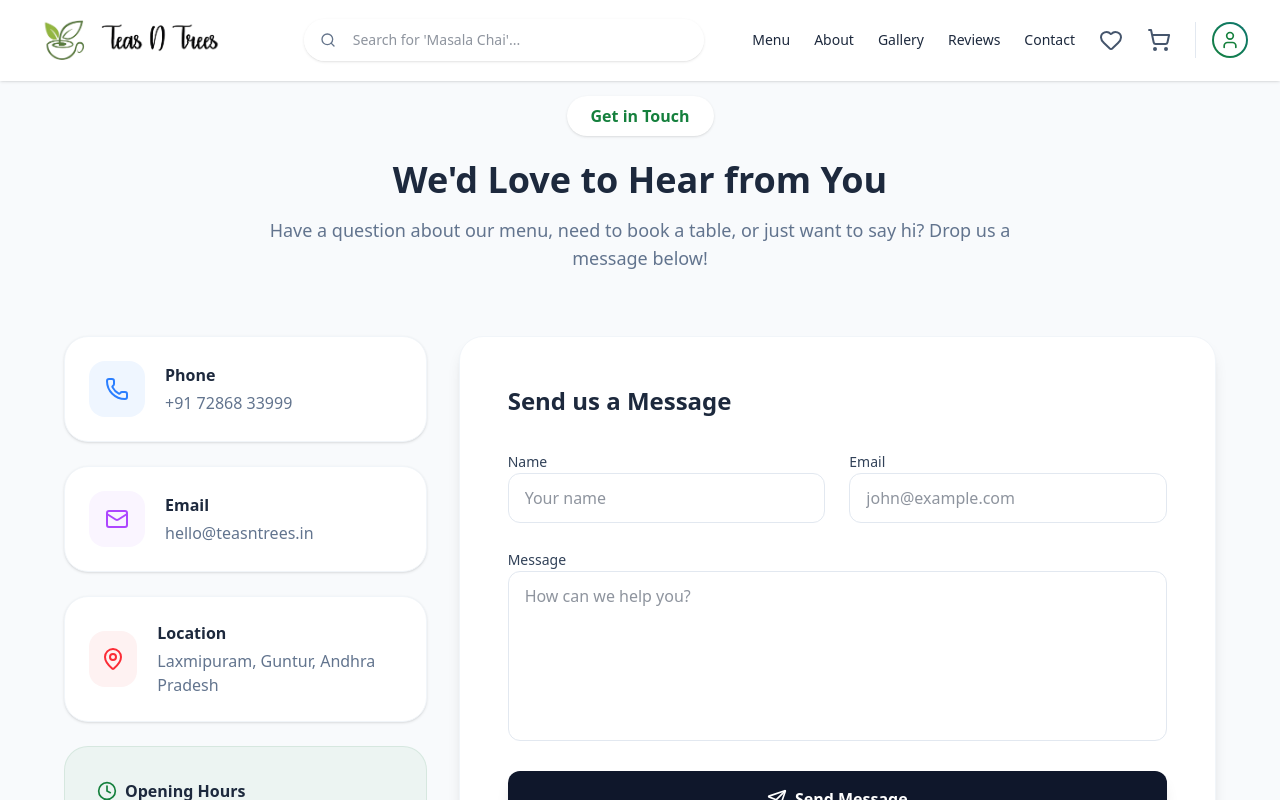
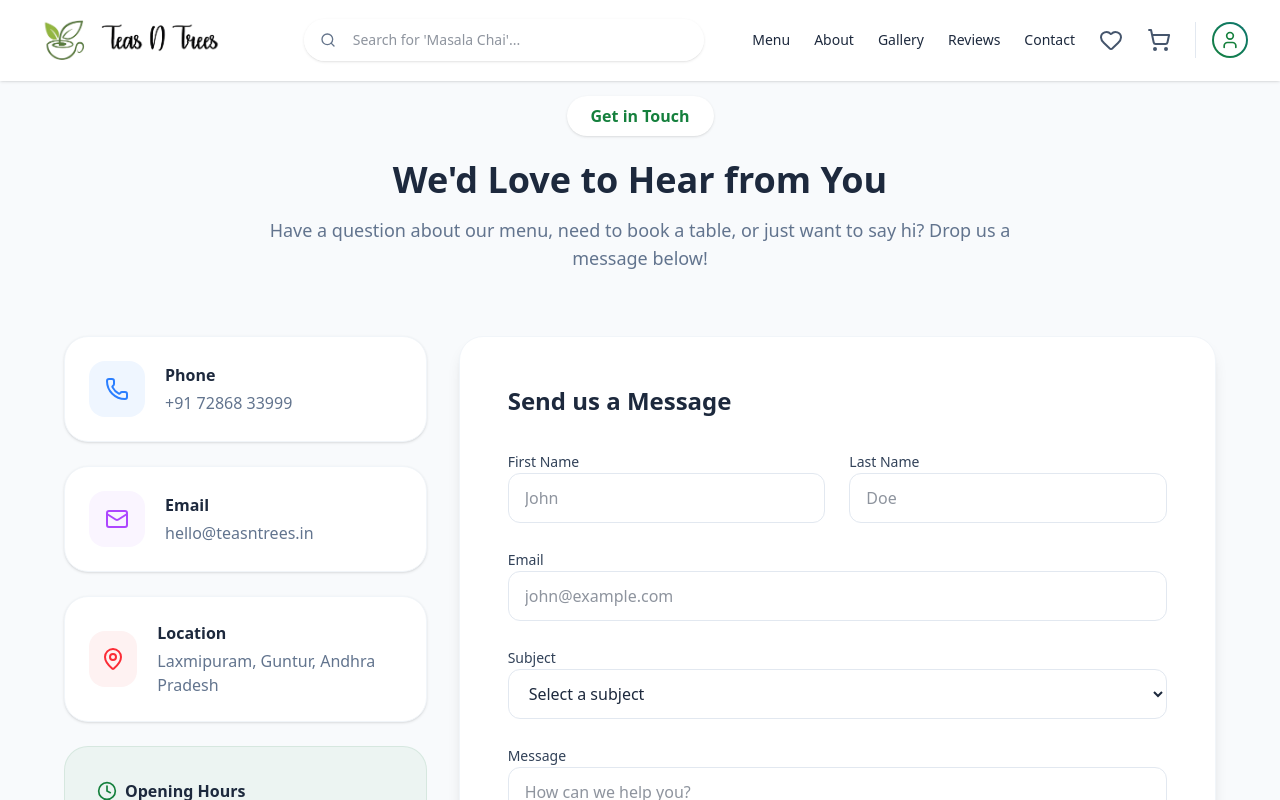
Before and after one commit to manueninfotech/tnt-lh-customer, a React (Vite) app: page /contact in a window 1280 px wide. Shown: the top 800 px of the page. Built offline with nearby package versions, Linux system fonts and the light colour scheme; no server answers.

Commit message:
feat: implement dynamic contact form with backend integration and admin panel messages management

```diff
--- a/src/pages/ContactPage.jsx
+++ b/src/pages/ContactPage.jsx
@@ -1,15 +1,20 @@
 import React, { useState, useEffect } from 'react';
 import { motion } from 'framer-motion';
-import { Phone, Mail, MapPin, Send, Clock, Instagram, Facebook, Twitter, Loader2 } from 'lucide-react';
+import { Phone, Mail, MapPin, Send, Loader2, Instagram, Facebook, Twitter, Clock } from 'lucide-react';
+import contactService from '../services/contactService';
 import settingsService from '../services/settingsService';
 
 const ContactPage = () => {
     const [formData, setFormData] = useState({
-        name: '',
+        firstName: '',
+        lastName: '',
         email: '',
+        subject: '',
         message: ''
     });
     const [isSubmitted, setIsSubmitted] = useState(false);
+    const [isSubmitting, setIsSubmitting] = useState(false);
+    const [error, setError] = useState('');
     const [settings, setSettings] = useState(null);
     const [isLoading, setIsLoading] = useState(true);
 
@@ -29,13 +34,22 @@ const ContactPage = () => {
         fetchSettings();
     }, []);
 
-    const handleSubmit = (e) => {
+    const handleSubmit = async (e) => {
         e.preventDefault();
-        // Simulate form submission
-        setTimeout(() => {
+        setIsSubmitting(true);
+        setError('');
+
+        try {
+            const res = await contactService.submitContactForm(formData);
+            if (res.success) {
                 setIsSubmitted(true);
-            setFormData({ name: '', email: '', message: '' });
-        }, 1000);
+                setFormData({ firstName: '', lastName: '', email: '', subject: '', message: '' });
+            }
+        } catch (err) {
+            setError(err || 'Failed to send message. Please try again.');
+        } finally {
+            setIsSubmitting(false);
+        }
     };
 
     const contactInfo = [
@@ -199,20 +213,36 @@ const ContactPage = () => {
 
                                 <div className="grid grid-cols-1 md:grid-cols-2 gap-6">
                                     <div className="space-y-2">
-                                        <label className="text-sm font-medium text-slate-700">Name</label>
+                                        <label htmlFor="firstName" className="text-sm font-medium text-slate-700">First Name</label>
                                         <input
                                             type="text"
+                                            id="firstName"
                                             required
                                             className="w-full px-4 py-3 rounded-xl border border-slate-200 focus:border-cafe-emerald focus:ring-2 focus:ring-cafe-emerald/20 transition-all outline-none"
-                                            placeholder="Your name"
-                                            value={formData.name}
-                                            onChange={(e) => setFormData({ ...formData, name: e.target.value })}
+                                            placeholder="John"
+                                            value={formData.firstName}
+                                            onChange={(e) => setFormData({ ...formData, firstName: e.target.value })}
                                         />
                                     </div>
                                     <div className="space-y-2">
-                                        <label className="text-sm font-medium text-slate-700">Email</label>
+                                        <label htmlFor="lastName" className="text-sm font-medium text-slate-700">Last Name</label>
+                                        <input
+                                            type="text"
+                                            id="lastName"
+                                            required
+                                            className="w-full px-4 py-3 rounded-xl border border-slate-200 focus:border-cafe-emerald focus:ring-2 focus:ring-cafe-emerald/20 transition-all outline-none"
+                                            placeholder="Doe"
+                                            value={formData.lastName}
+                                            onChange={(e) => setFormData({ ...formData, lastName: e.target.value })}
+                                        />
+                                    </div>
+                                </div>
+
+                                <div className="space-y-2">
+                                    <label htmlFor="email" className="text-sm font-medium text-slate-700">Email</label>
                                     <input
                                         type="email"
+                                        id="email"
                                         required
                                         className="w-full px-4 py-3 rounded-xl border border-slate-200 focus:border-cafe-emerald focus:ring-2 focus:ring-cafe-emerald/20 transition-all outline-none"
                                         placeholder="john@example.com"
@@ -220,11 +250,30 @@ const ContactPage = () => {
                                         onChange={(e) => setFormData({ ...formData, email: e.target.value })}
                                     />
                                 </div>
+
+                                <div className="space-y-2">
+                                    <label htmlFor="subject" className="text-sm font-medium text-slate-700">Subject</label>
+                                    <select
+                                        id="subject"
+                                        required
+                                        className="w-full px-4 py-3 rounded-xl border border-slate-200 focus:border-cafe-emerald focus:ring-2 focus:ring-cafe-emerald/20 transition-all outline-none bg-white"
+                                        value={formData.subject}
+                                        onChange={(e) => setFormData({ ...formData, subject: e.target.value })}
+                                    >
+                                        <option value="" disabled>Select a subject</option>
+                                        <option value="General Inquiry">General Inquiry</option>
+                                        <option value="Reservation">Table Reservation</option>
+                                        <option value="Event Booking">Event Booking</option>
+                                        <option value="Feedback">Feedback</option>
+                                        <option value="Support">Support</option>
+                                        <option value="Other">Other</option>
+                                    </select>
                                 </div>
 
                                 <div className="space-y-2">
-                                    <label className="text-sm font-medium text-slate-700">Message</label>
+                                    <label htmlFor="message" className="text-sm font-medium text-slate-700">Message</label>
                                     <textarea
+                                        id="message"
                                         required
                                         rows={6}
                                         className="w-full px-4 py-3 rounded-xl border border-slate-200 focus:border-cafe-emerald focus:ring-2 focus:ring-cafe-emerald/20 transition-all outline-none resize-none"
@@ -234,11 +283,26 @@ const ContactPage = () => {
                                     />
                                 </div>
 
+                                {error && (
+                                    <div className="p-3 bg-red-50 text-red-600 rounded-lg text-sm mb-4">
+                                        {error}
+                                    </div>
+                                )}
+
                                 <button
                                     type="submit"
-                                    className="w-full py-4 bg-slate-900 text-white rounded-xl font-bold hover:bg-slate-800 transition-all shadow-lg hover:shadow-xl flex items-center justify-center gap-2"
+                                    disabled={isSubmitting}
+                                    className="w-full py-4 bg-slate-900 text-white rounded-xl font-bold hover:bg-slate-800 transition-all shadow-lg hover:shadow-xl flex items-center justify-center gap-2 disabled:opacity-70 disabled:cursor-not-allowed"
                                 >
+                                    {isSubmitting ? (
+                                        <>
+                                            <Loader2 className="w-5 h-5 animate-spin" /> Sending...
+                                        </>
+                                    ) : (
+                                        <>
                                             <Send className="w-5 h-5" /> Send Message
+                                        </>
+                                    )}
                                 </button>
                             </form>
                         )}
--- /dev/null
+++ b/src/services/contactService.js
@@ -0,0 +1,15 @@
+import api from './api';
+
+const contactService = {
+    // Submit contact form
+    submitContactForm: async (formData) => {
+        try {
+            const response = await api.post('/v1/contact', formData);
+            return response.data;
+        } catch (error) {
+            throw error.response?.data?.message || 'Something went wrong';
+        }
+    }
+};
+
+export default contactService;
```
Lines whose indentation alone changed are shown as unchanged.
